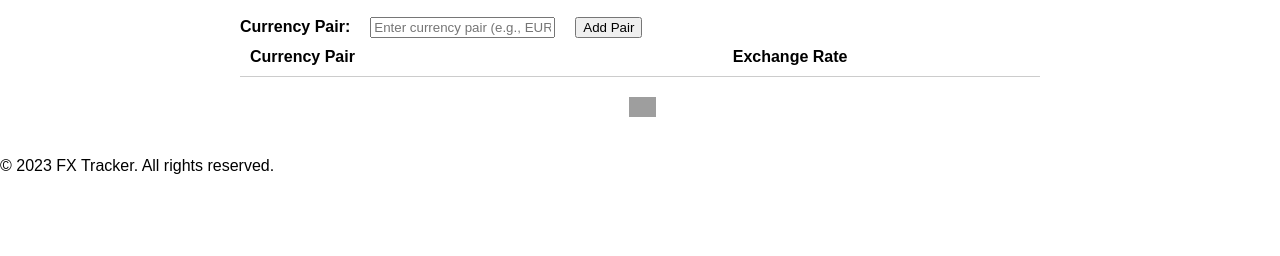
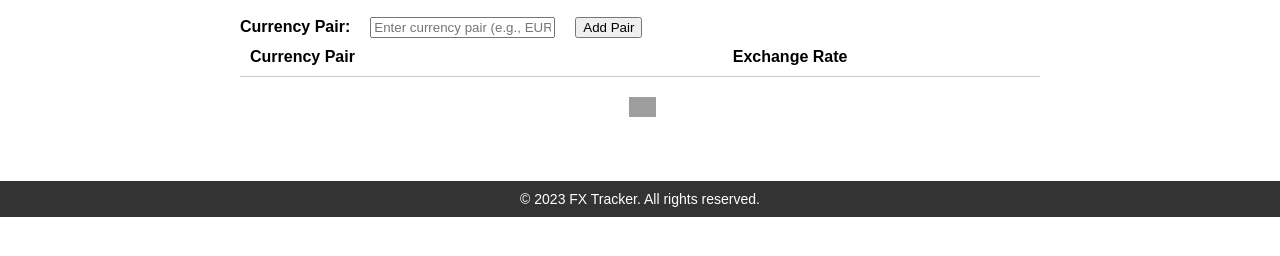
Before and after one commit to chino702/frontend-final-project, a website: page index.html in a window 1280 px wide. Shown: the part 124-380 px from the top of the page. Drawn offline with Linux system fonts and the light colour scheme; no server answers; grey boxes are pictures that could not be loaded.

Commit message:
stylized the footer in my css code

```diff
--- a/styles.css
+++ b/styles.css
@@ -115,3 +115,16 @@ td:nth-child(1) {
 .api-link img {
   margin-left: 5px;
 }
+
+footer {
+  text-align: center;
+  margin-top: 40px;
+  padding: 10px;
+  background-color: #333;
+  color: #fff;
+  font-size: 14px;
+}
+
+footer p {
+  margin: 0;
+}
```
